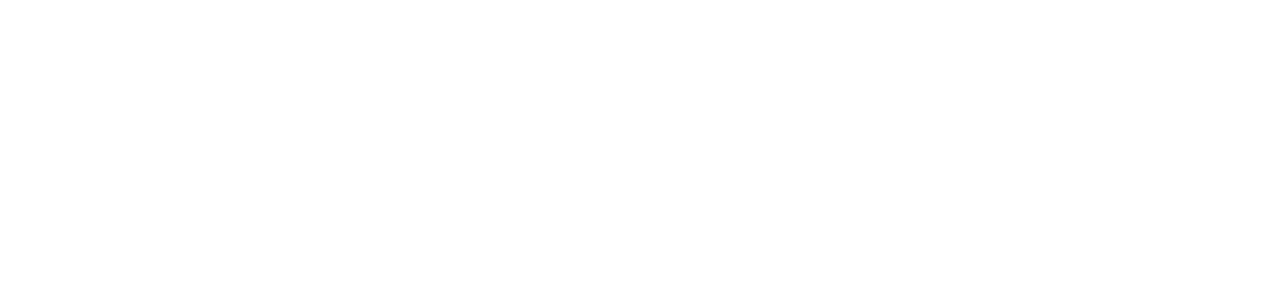
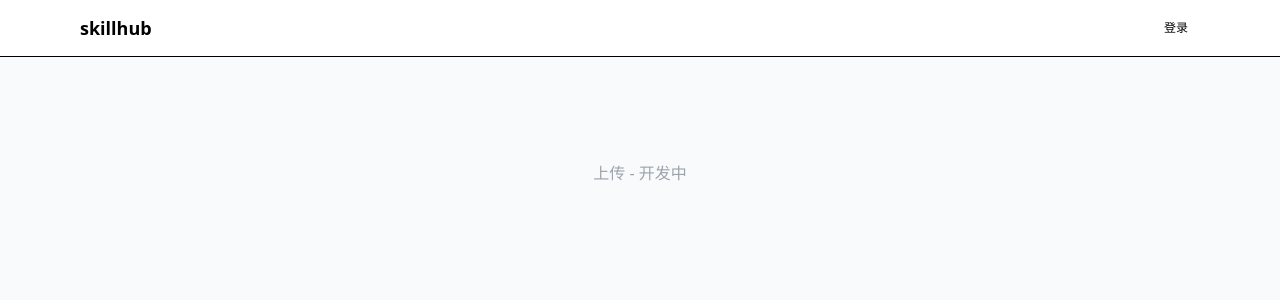
Before and after one commit to mikigo/skillhub-selfhost, a React (Vite) app in the folder frontend/: page /upload in a window 1280 px wide. Before the commit this address had no page. Shown: the top 300 px of the page. Built offline with nearby package versions, Linux system fonts and the light colour scheme.

Commit message:
feat(frontend): 添加 Layout 组件并更新路由结构

```diff
--- a/frontend/src/App.tsx
+++ b/frontend/src/App.tsx
@@ -2,6 +2,11 @@
 import { AuthProvider, useAuth } from './contexts/AuthContext'
 import { initApiClient } from './api/client'
 import { useEffect } from 'react'
+import Layout from './components/Layout'
+
+const Placeholder = ({ title }: { title: string }) => (
+  <div className="text-center py-20 text-gray-400">{title} - 开发中</div>
+)
 
 function AppRoutes() {
   const { accessToken, refreshToken, logout, refreshAuth } = useAuth()
@@ -17,7 +22,15 @@
 
   return (
     <Routes>
-      <Route path="/" element={<div className="min-h-screen bg-gray-50 flex items-center justify-center"><h1 className="text-2xl font-bold">skillhub</h1></div>} />
+      <Route element={<Layout />}>
+        <Route path="/" element={<Placeholder title="首页" />} />
+        <Route path="/login" element={<Placeholder title="登录" />} />
+        <Route path="/register" element={<Placeholder title="注册" />} />
+        <Route path="/skills/:name" element={<Placeholder title="Skill 详情" />} />
+        <Route path="/upload" element={<Placeholder title="上传" />} />
+        <Route path="/my" element={<Placeholder title="我的" />} />
+        <Route path="/admin" element={<Placeholder title="管理" />} />
+      </Route>
     </Routes>
   )
 }
--- /dev/null
+++ b/frontend/src/components/Layout.tsx
@@ -0,0 +1,35 @@
+import { Link, Outlet, useNavigate } from 'react-router-dom'
+import { Toaster } from 'sonner'
+import { useAuth } from '../contexts/AuthContext'
+import { Button } from './ui/button'
+
+export default function Layout() {
+  const { user, logout } = useAuth()
+  const navigate = useNavigate()
+
+  return (
+    <div className="min-h-screen bg-gray-50">
+      <header className="border-b bg-white">
+        <div className="max-w-6xl mx-auto px-4 h-14 flex items-center justify-between">
+          <Link to="/" className="font-bold text-lg">skillhub</Link>
+          <div className="flex items-center gap-3">
+            {user ? (
+              <>
+                <span className="text-sm text-gray-600">{user.username}</span>
+                {user.is_admin && <Link to="/admin" className="text-sm text-blue-600">管理</Link>}
+                <Link to="/my" className="text-sm text-gray-600">我的</Link>
+                <Button variant="ghost" size="sm" onClick={() => { logout(); navigate('/') }}>退出</Button>
+              </>
+            ) : (
+              <Link to="/login"><Button variant="ghost" size="sm">登录</Button></Link>
+            )}
+          </div>
+        </div>
+      </header>
+      <main className="max-w-6xl mx-auto px-4 py-6">
+        <Outlet />
+      </main>
+      <Toaster position="top-right" />
+    </div>
+  )
+}
```
